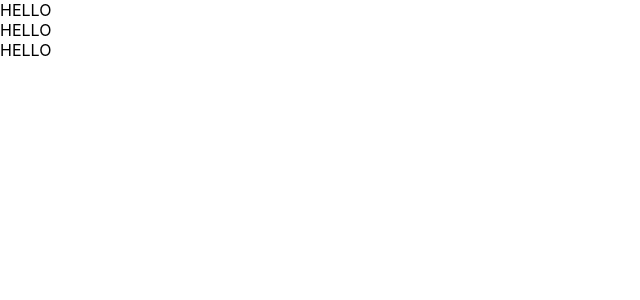
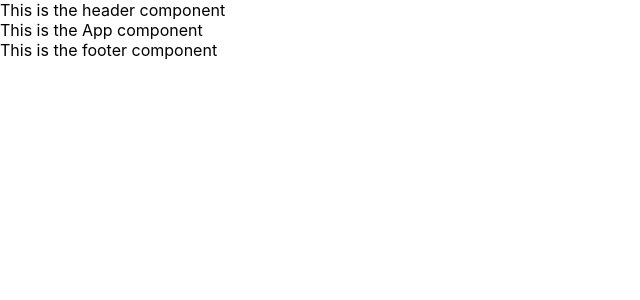
Before and after one commit to dianalynshull/React-Portfolio, a React (Create React App) app in the folder client/: page / in a window 1280 px wide. Shown: the top 300 px of the page, without its empty margins (0-640 px from the left). Built offline with nearby package versions, Linux system fonts and the light colour scheme.

Commit message:
added comments in Header, Footer, and Project to indentify the pages as they render

```diff
--- a/client/src/components/App/App.jsx
+++ b/client/src/components/App/App.jsx
@@ -7,7 +7,7 @@ const App = () => {
   return (
     <div>
       <Header />
-      HELLO
+      This is the App component
       <Footer />
     </div>
   );
--- a/client/src/components/Footer/Footer.jsx
+++ b/client/src/components/Footer/Footer.jsx
@@ -1,7 +1,7 @@
 const Footer = () => {
   return (
     <div>
-      HELLO
+      This is the footer component
     </div>
   );
 }
--- a/client/src/components/Header/Header.jsx
+++ b/client/src/components/Header/Header.jsx
@@ -1,7 +1,7 @@
 const Header = () => {
   return (
     <div>
-      HELLO
+      This is the header component
     </div>
   );
 }
--- a/client/src/components/Project/Project.jsx
+++ b/client/src/components/Project/Project.jsx
@@ -1,7 +1,7 @@
 const Project = () => {
   return (
     <div>
-      HELLO
+      This is the project component
     </div>
   );
 }
--- a/package.json
+++ b/package.json
@@ -25,7 +25,8 @@
   "homepage": "https://github.com/dianalynshull/React-Portfolio#readme",
   "dependencies": {
     "concurrently": "^5.3.0",
-    "express": "^4.17.1"
+    "express": "^4.17.1",
+    "react-bootstrap": "^1.4.0"
   },
   "devDependencies": {
     "nodemon": "^2.0.6"
```
Also changed, not shown: 1 other file (tests, documents, lock files or other folders).
